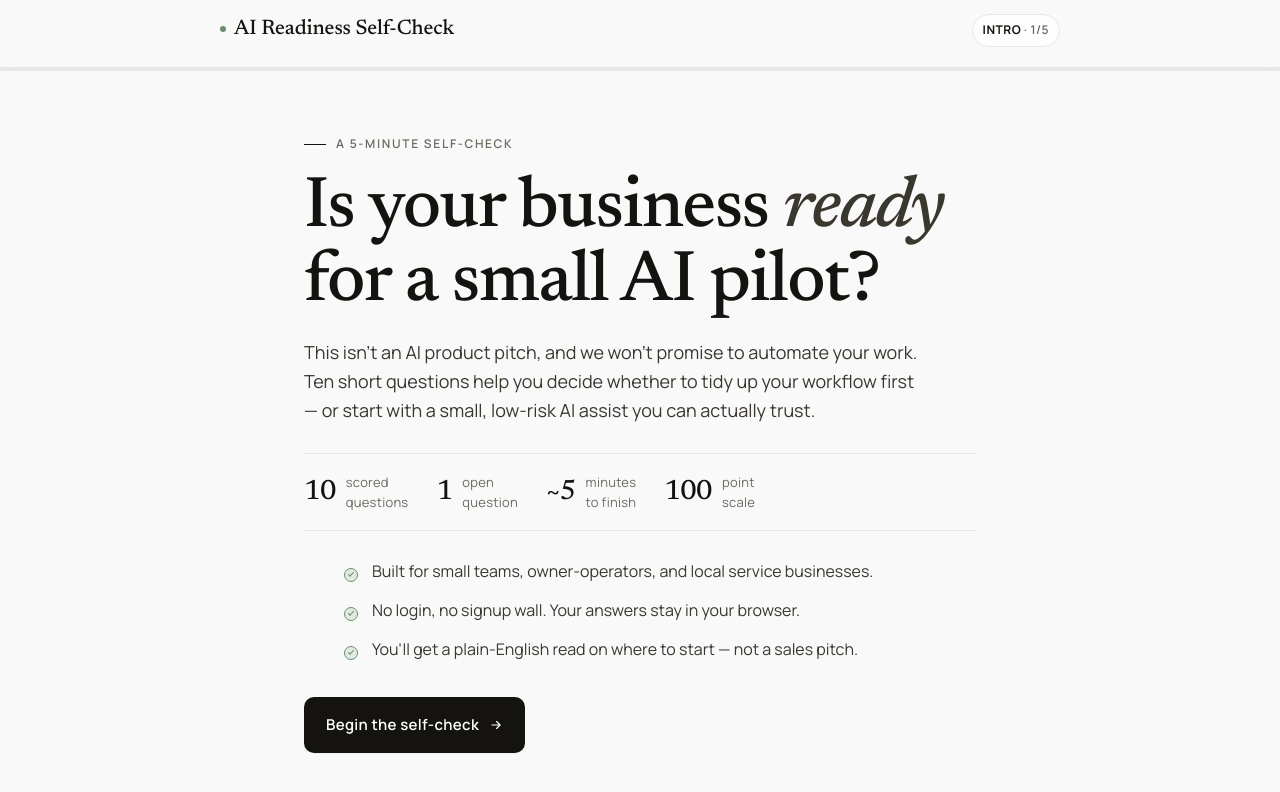
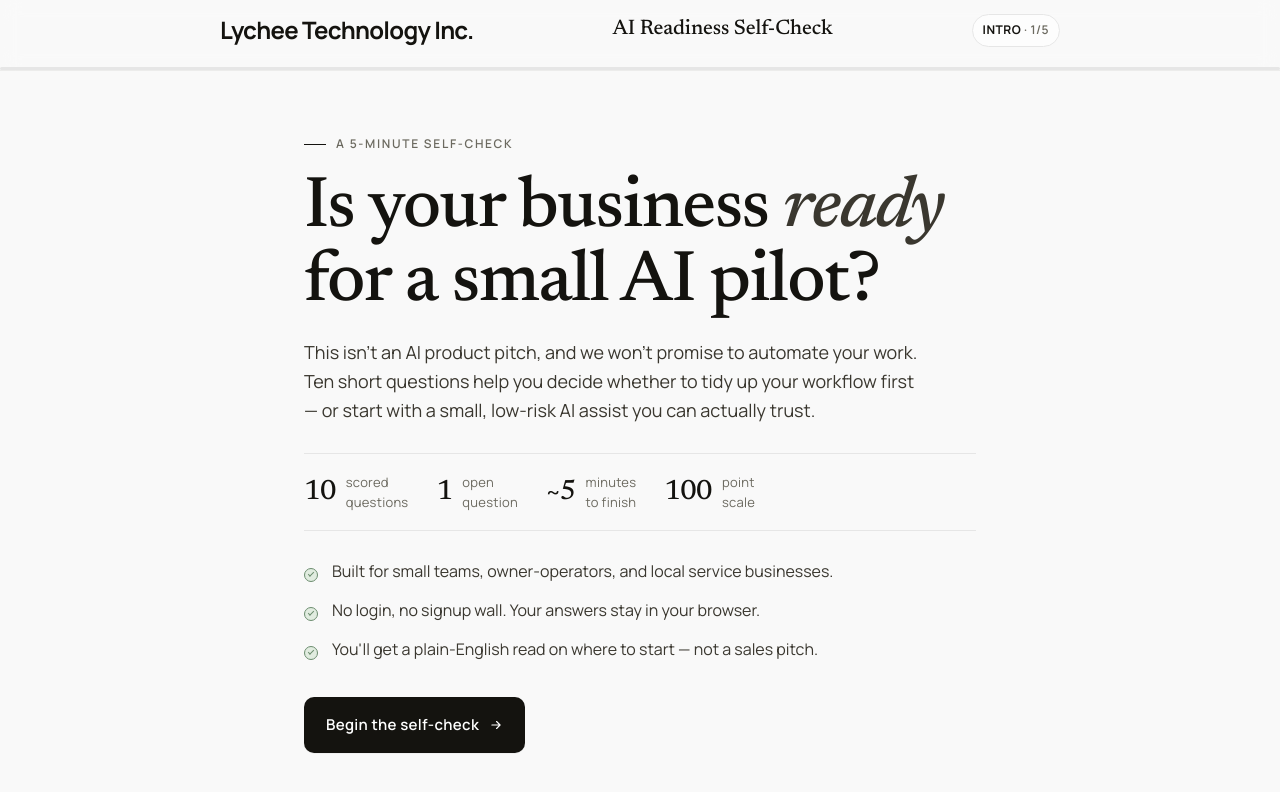
Before and after one commit to Lychee-Technology/lychee.technology, a website built with Vite: page forms/ai-readiness/index.html in a window 1280 px wide. Built offline with nearby package versions, Linux system fonts and the light colour scheme; a web font is replaced by a local one.

Commit message:
feat: update AI Readiness Self-Check layout with new font styles and additional preconnect links Signed-off-by: Ruoshi Li <iceboundrock@gmail.com>

```diff
--- a/forms/ai-readiness/css/main.css
+++ b/forms/ai-readiness/css/main.css
@@ -1,3 +1,5 @@
+@import "tailwindcss";
+
 :root {
   --bg: #F9F9F9;
   --bg-2: #F1F1F1;
@@ -171,8 +173,10 @@ body {
   box-shadow: var(--shadow-sm);
   margin-bottom: 14px;
 }
-.card + .card {
-
+.newsreader-tight {
+    font-family: var(--font-headline);
+    font-variation-settings: 'wdth' 87;
+    letter-spacing: -0.03em;
 }
 .card .q-num {
   font-family: 'Newsreader', Georgia, serif;
--- a/forms/ai-readiness/index.html
+++ b/forms/ai-readiness/index.html
@@ -11,14 +11,22 @@
     href="https://fonts.googleapis.com/css2?family=Newsreader:ital,opsz,wght@0,6..72,300;0,6..72,400;0,6..72,500;0,6..72,600;0,6..72,700;1,6..72,400;1,6..72,500&family=Manrope:wght@400;500;600;700;800&display=swap"
     rel="stylesheet" />
   <link rel="stylesheet" href="css/main.css" />
+  <link rel="preconnect" href="https://fonts.googleapis.com">
+  <link rel="preconnect" href="https://fonts.gstatic.com" crossorigin>
+  <link
+    href="https://fonts.googleapis.com/css2?family=Hubot+Sans:wdth,wght@75..125,100..900&family=Figtree:wght@300..900&display=swap"
+    rel="stylesheet">
+  <link href="https://fonts.googleapis.com/css2?family=Material+Symbols+Outlined:wght,FILL@100..700,0..1&display=swap"
+    rel="stylesheet">
 </head>
 
 <body>
-
   <div class="topbar">
     <div class="topbar-inner">
+      <a href="/" class="newsreader-tight text-2xl font-bold tracking-tighter text-on-surface">
+        Lychee Technology Inc.
+      </a>
       <div class="brand">
-        <span class="dot"></span>
         <span>AI Readiness Self-Check</span>
       </div>
       <div class="progress-pill" id="progressPill">Step <b id="stepNow">1</b> / <b id="stepTotal">5</b></div>
```
